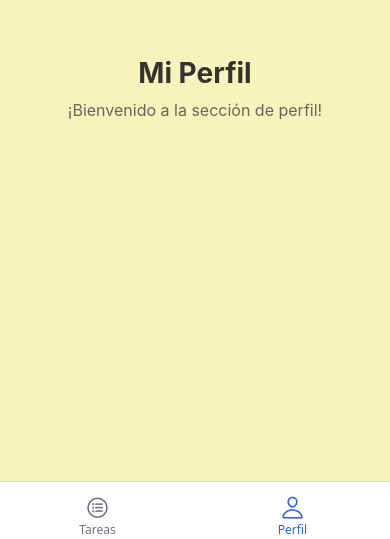
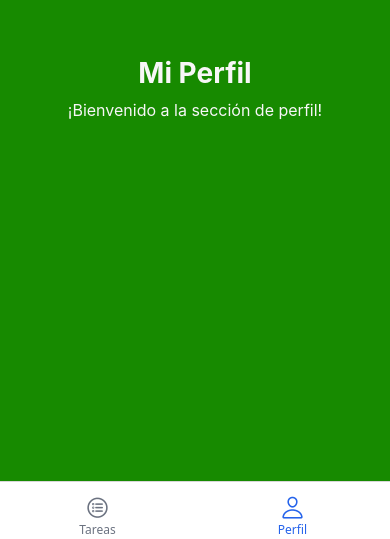
Before and after one commit to nicoHernan/gestion-notas, a React Native app: screen /Profile in a window 390 px wide. Shown: the part 305-844 px from the top of the page. Built offline with nearby package versions, Linux system fonts and the light colour scheme.

Commit message:
feature: add save function on edit screen

```diff
--- a/screens/EditTaskScreen.tsx
+++ b/screens/EditTaskScreen.tsx
@@ -16,17 +16,17 @@ type EditTaskScreenProps = {
 
 
 const EditTaskScreen: React.FC<EditTaskScreenProps> = ({ route, navigation }) => {
-  const handleSave = () => {
-    console.log(taskModel)
-        //navigation.goBack();
-        //TODO -> implementar guardar edicion
+    const{taskModel: initialTask, onSave} = route.params ;
+    const [taskModel, setTask] = useState<TaskModel>(initialTask) ;
+
+    const handleSave = () => {
+        onSave(taskModel) ;
+        navigation.goBack() ;
     };
 
     const handleChangeContent = (newContent: string) =>{
         setTask({...taskModel, content : newContent})
     }
-
-    const [taskModel, setTask] = useState<TaskModel>(route.params.taskModel ) ;
 
     return (
         <View style={styles.container}>
--- a/screens/HomeScreen.tsx
+++ b/screens/HomeScreen.tsx
@@ -1,10 +1,12 @@
 import React from 'react';
-import {Text, View, StyleSheet, FlatList } from 'react-native';
+import {Text, View, StyleSheet, FlatList, TextInput, TouchableOpacity  } from 'react-native';
 import { NativeStackNavigationProp } from '@react-navigation/native-stack';
 import { RootStackParamList } from './NavigationTypes';
 import Task from '../components/Task';
 import { TaskModel } from '../models/TaskModel';
 import { useState } from 'react';
+import Icon from 'react-native-vector-icons/Ionicons';
+
 
 type HomeScreenProps = {
     navigation: NativeStackNavigationProp<RootStackParamList, 'Home'> ;
@@ -28,7 +30,36 @@ const initialTasks: TaskModel[] = [
 
 const HomeScreen: React.FC<HomeScreenProps> = ({navigation}) => {
 
-    const [taskModel, setTasks] = useState(initialTasks);
+    const [taskModel, setTasks] = useState(initialTasks) ;
+    const [newTaskContent, setNewTaskContent] = useState('') ;
+
+    const handleTaskUpdate = (updatedTask: TaskModel) =>{
+        const updatedTasks = taskModel.map(taskModel => {
+            if (taskModel.id == updatedTask.id) {
+                return updatedTask;
+            }
+            return taskModel;
+        });
+        setTasks(updatedTasks);
+    }
+
+    const handleAddTask = () => {
+        if (newTaskContent == '') {
+            return;
+        }
+
+        const newId = (taskModel.length + 1).toString();
+
+        const newTask: TaskModel = {
+            id: newId,
+            content: newTaskContent,
+            isCompleted: false,
+        };
+
+        setTasks([newTask, ...taskModel]);
+        setNewTaskContent('');
+    };
+
 
     const handleToggleComplete = (taskId: string) => {
         const updatedTasks = taskModel.map(taskModel => {
@@ -41,10 +72,14 @@ const HomeScreen: React.FC<HomeScreenProps> = ({navigation}) => {
         setTasks(updatedTasks);
     };
 
+
     //TODO -> const handleShareTask = () => {};
 
+
     const handleGoToEditTask = (taskModel: TaskModel) => {
-        navigation.navigate('Edit', {taskModel} );
+        navigation.navigate(
+            'Edit',
+            {taskModel: taskModel,onSave: handleTaskUpdate}) ;
     };
 
 
@@ -61,7 +96,7 @@ const HomeScreen: React.FC<HomeScreenProps> = ({navigation}) => {
     return (
         <View style = {styles.container}>
             <Text style = {styles.welcomeText}>
-                ¡Welcome to Pendientes - App !
+                ¡Bienvenido a Pendientes - App !
             </Text>
              <FlatList
                 data={taskModel}
@@ -69,6 +104,16 @@ const HomeScreen: React.FC<HomeScreenProps> = ({navigation}) => {
                 renderItem={renderTaskItem}
                 style={styles.taskList}
             />
+             <View style={styles.taskList}>
+                <TextInput
+                    placeholder="Escribe una nueva tarea..."
+                    value={newTaskContent}
+                    onChangeText={setNewTaskContent}
+                />
+                <TouchableOpacity onPress={handleAddTask}>
+                    <Icon name="checkmark-circle" size={36} color="#6e92fcff" />
+                </TouchableOpacity>
+            </View>
         </View>
     );
 };
--- a/screens/NavigationTypes.tsx
+++ b/screens/NavigationTypes.tsx
@@ -2,6 +2,9 @@ import { TaskModel } from "../models/TaskModel";
 
 export type RootStackParamList = {
     Home: undefined ;
-    Edit:{taskModel: TaskModel} ;
+    Edit:{
+        taskModel: TaskModel,
+        onSave: (updateTask: TaskModel) => void ;
+    } ;
     Profile: undefined ;
 };
--- a/screens/ProfileScreen.tsx
+++ b/screens/ProfileScreen.tsx
@@ -1,7 +1,14 @@
 import React from 'react';
 import { View, Text, StyleSheet } from 'react-native';
+import { NativeStackNavigationProp } from '@react-navigation/native-stack';
+import { RootStackParamList } from './NavigationTypes';
 
-const ProfileScreen = () => {
+
+type ProfileScreenProps = {
+    navigation: NativeStackNavigationProp<RootStackParamList, 'Profile'> ;
+};
+
+const ProfileScreen : React.FC<ProfileScreenProps> = ({navigation}) => {
     return (
         <View style={styles.container}>
             <Text style={styles.title}>Mi Perfil</Text>
@@ -15,18 +22,18 @@ const styles = StyleSheet.create({
         flex: 1,
         justifyContent: 'center',
         alignItems: 'center',
-        backgroundColor: '#f7f4bbff',
+        backgroundColor: '#178a00ff',
         padding: 20,
     },
     title: {
         fontSize: 28,
         fontWeight: 'bold',
         marginBottom: 10,
-        color: '#333',
+        color: '#f8f7f7ff',
     },
     text: {
         fontSize: 16,
-        color: '#666',
+        color: '#f8f7f7ff',
         textAlign: 'center',
     }
 });
```
